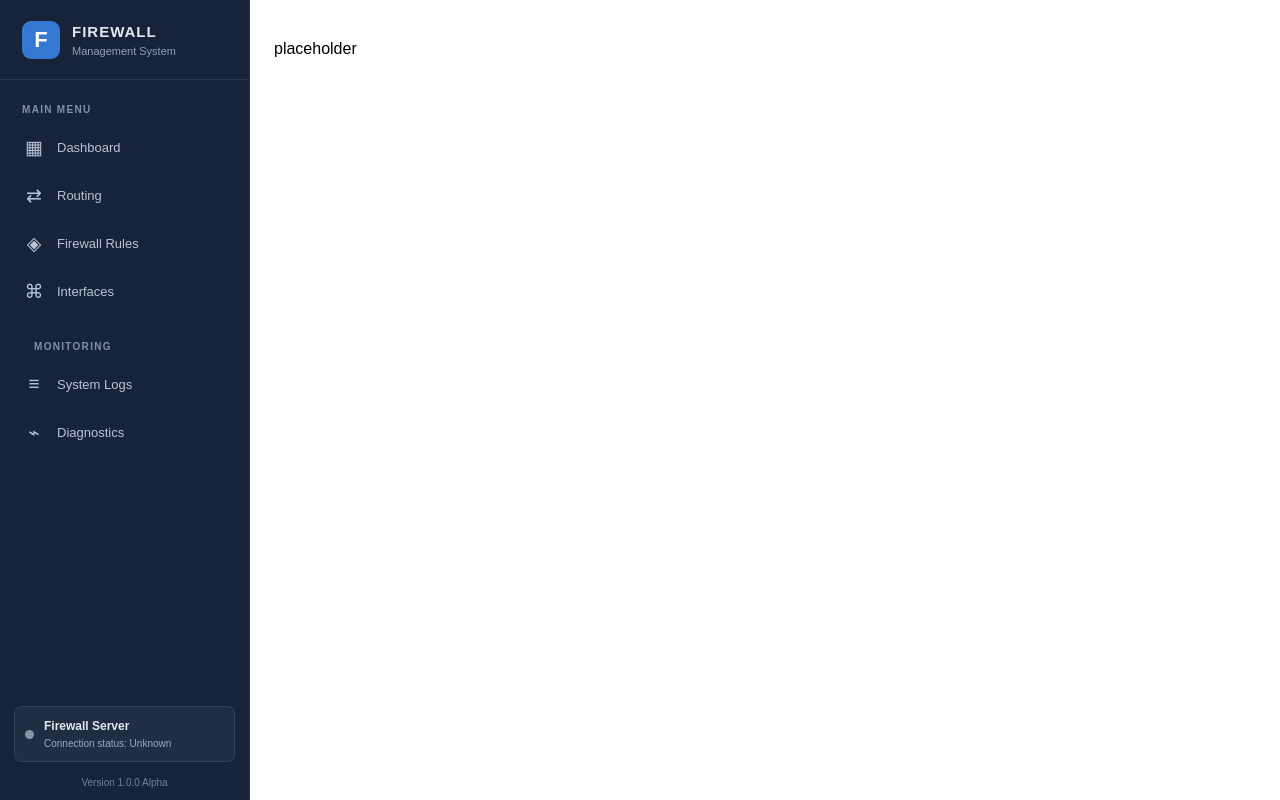
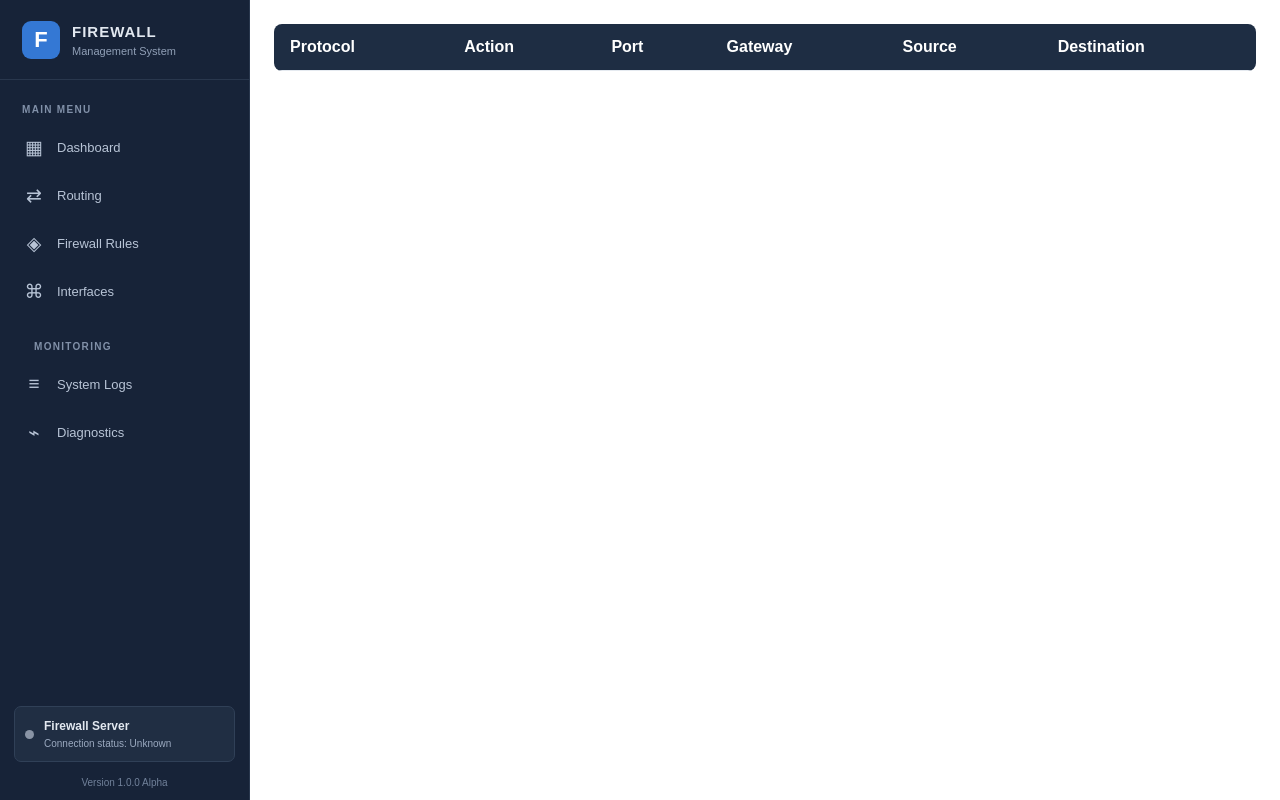
Before and after one commit to Ramiel-5/NetWall, a Node server app: template views/firewall.ejs in a window 1280 px wide. Run offline with Node 20, Linux system fonts and the light colour scheme; the template is opened without the code that fills it, so the values that code supplies are empty.

Commit message:
add firewall rules get data function

```diff
--- a/routes/firewall.js
+++ b/routes/firewall.js
@@ -1,8 +1,12 @@
 const express = require("express");
 const router = express.Router();
-router.get("/", (req, res) => {
+const getFirewallRules = require("../services/firewallService");
+router.get("/", async (req, res) => {
+    const rules = await getFirewallRules();
     res.render("firewall", {
+        rules,
         activePage: "firewall"
     });
+    console.log(rules);
 });
 module.exports = router;
--- a/views/firewall.ejs
+++ b/views/firewall.ejs
@@ -8,7 +8,26 @@
 <body>
     <%- include('partials/sidebar') %>
         <div class="content">
-            <p>placeholder</p>
+            <table>
+                <th>
+                    Protocol
+                </th>
+                <th>
+                    Action
+                </th>
+                <th>
+                    Port
+                </th>
+                <th>
+                    Gateway
+                </th>
+                <th>
+                    Source
+                </th>
+                <th>
+                    Destination
+                </th>
+            </table>
         </div>
 
 
--- a/views/routing.ejs
+++ b/views/routing.ejs
@@ -68,7 +68,7 @@
                 </tbody>
             </table>
         </div>
-        //<script src="/js/routing.js" defer></script>
+        <!-- <script src="/js/routing.js" defer></script> -->
 </body>
 
 </html>
```
